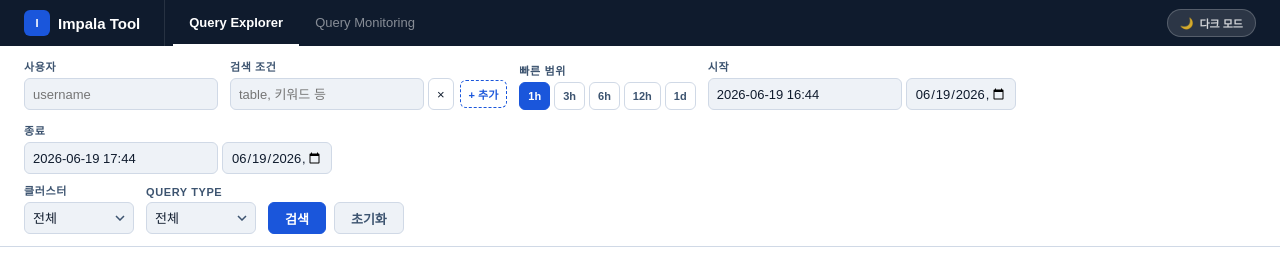
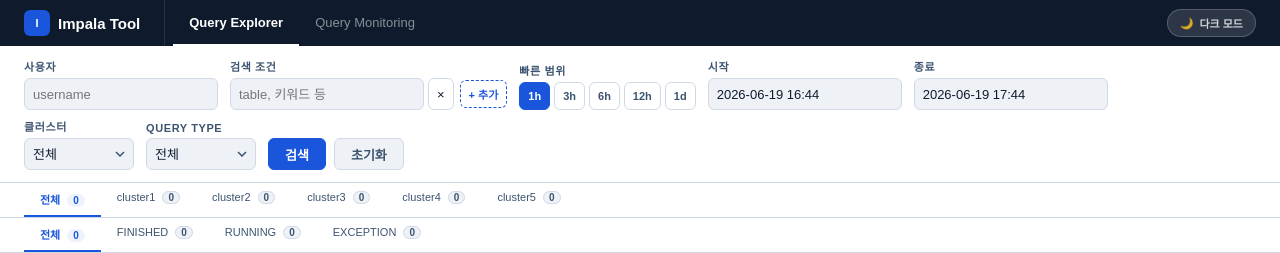
Before and after one commit to Joonhong-Park/impala_tool, a FastAPI app: page / in a window 1280 px wide. Shown: the top 253 px of the page. Run offline with FastAPI, Linux system fonts and the light colour scheme.

Commit message:
remove: QE 캘린더 기능 완전 제거
시작/종료는 text 입력만 유지. datetime-local, cal-trigger, date-wrap 제거.

Co-Authored-By: Claude Sonnet 4.6 <noreply@anthropic.com>

```diff
--- a/static/css/explorer.css
+++ b/static/css/explorer.css
@@ -74,24 +74,7 @@
 
 #qe-user { min-width: 140px; }
 
-.date-wrap { display: flex; align-items: center; gap: 4px; }
 #qe-from, #qe-to { min-width: 148px; }
-
-/* datetime-local을 캘린더 아이콘처럼 표시 — 클릭 시 브라우저 native picker 열림 */
-.cal-trigger {
-  width: 30px;
-  min-width: 0;
-  height: var(--btn-h-sm);
-  border: 1px solid var(--c-border);
-  border-radius: var(--radius-sm);
-  background: var(--c-surface);
-  color: transparent;
-  cursor: pointer;
-  flex-shrink: 0;
-  padding: 0 2px;
-  outline: none;
-  font-family: inherit;
-}
 
 /* ── 프리셋 버튼 ── */
 .presets { display: flex; gap: var(--sp-1); }
--- a/static/js/explorer.js
+++ b/static/js/explorer.js
@@ -92,10 +92,8 @@ function qeSetPreset(h) {
   const now     = new Date();
   const toStr   = _toDatetimeLocal(now);
   const fromStr = _toDatetimeLocal(new Date(now.getTime() - h * 3600 * 1000));
-  $('qe-from').value     = fromStr;
-  $('qe-to').value       = toStr;
-  $('qe-from-cal').value = fromStr.replace(' ', 'T');
-  $('qe-to-cal').value   = toStr.replace(' ', 'T');
+  $('qe-from').value = fromStr;
+  $('qe-to').value   = toStr;
 }
 
 /* 조건 행 추가 */
--- a/templates/_explorer.html
+++ b/templates/_explorer.html
@@ -23,17 +23,11 @@
     </div>
     <div class="fg">
       <label>시작</label>
-      <div class="date-wrap">
-        <input type="text" id="qe-from" placeholder="2026-06-19 14:30" autocomplete="off">
-        <input type="datetime-local" id="qe-from-cal" class="cal-trigger" title="캘린더에서 선택" onchange="$('qe-from').value=this.value.replace('T',' ')">
-      </div>
+      <input type="text" id="qe-from" placeholder="2026-06-19 14:30" autocomplete="off">
     </div>
     <div class="fg">
       <label>종료</label>
-      <div class="date-wrap">
-        <input type="text" id="qe-to" placeholder="2026-06-19 14:30" autocomplete="off">
-        <input type="datetime-local" id="qe-to-cal" class="cal-trigger" title="캘린더에서 선택" onchange="$('qe-to').value=this.value.replace('T',' ')">
-      </div>
+      <input type="text" id="qe-to" placeholder="2026-06-19 14:30" autocomplete="off">
     </div>
   </div>
   <div class="filter-row">
```
